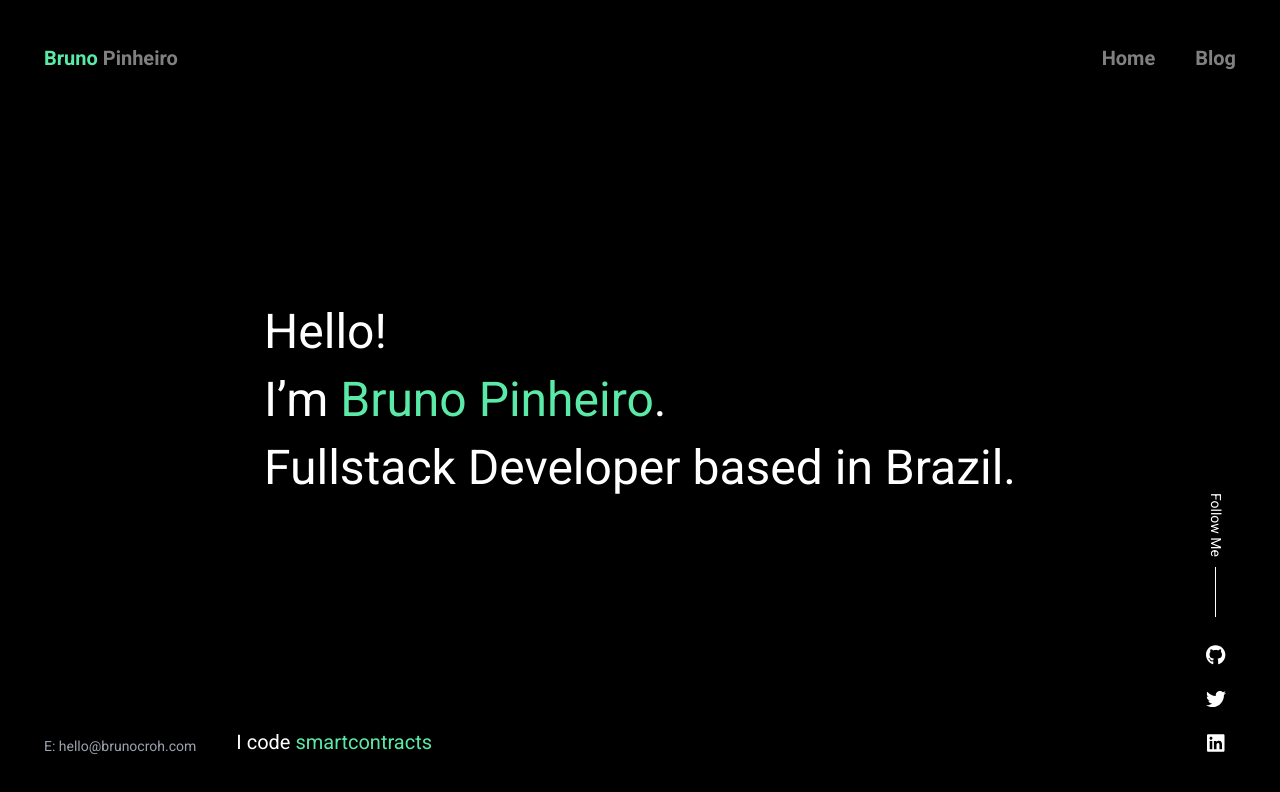
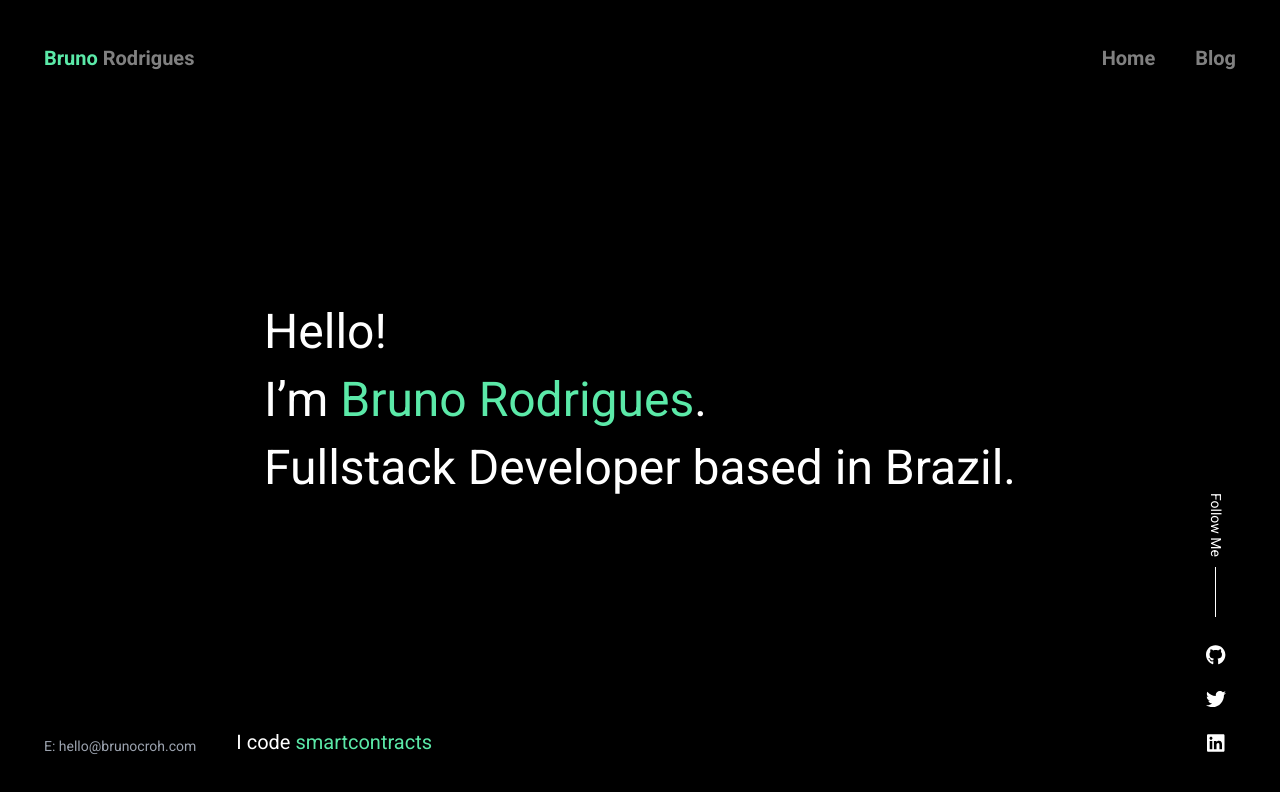
Before and after one commit to brunocroh/blog, a Next.js app: page / in a window 1280 px wide. Shown: the top 792 px of the page. Built offline with nearby package versions, Linux system fonts and the light colour scheme.

Commit message:
chore: replace name from bruno pinheiro to bruno rodrigues

```diff
--- a/app/layout.tsx
+++ b/app/layout.tsx
@@ -5,7 +5,6 @@ import { ReactNode } from "react";
 import "tailwindcss/tailwind.css";
 import "../styles/globals.css";
 import "@fortawesome/fontawesome-svg-core/styles.css";
-import Grained from "@/components/Grained";
 
 export const metadata = {
   title: "Next.js",
@@ -16,7 +15,7 @@ export default function RootLayout({ children }: { children: ReactNode }) {
   return (
     <html lang="en">
       <Head>
-        <title>Bruno Pinheiro</title>
+        <title>Bruno Rodrigues</title>
         <link rel="icon" href="/favicon.ico" />
         <link
           href="https://fonts.googleapis.com/css?family=Roboto:100,100i,300,300i,400,400i,500,500i,700,700i,900,900i&display=swap&subset=cyrillic"
@@ -26,20 +25,20 @@ export default function RootLayout({ children }: { children: ReactNode }) {
         <meta property="og:url" content="https://brunocroh.com" />
         <meta
           property="og:type"
-          content="Hello, I’m Bruno Pinheiro, Fullstack Developer based in Brazil."
+          content="Hello, I’m Bruno Rodrigues, Fullstack Developer based in Brazil."
         />
         <meta property="fb:app_id" content="" />
-        <meta property="og:title" content="Bruno Pinheiro Website and blog" />
+        <meta property="og:title" content="Bruno Rodrigues Website and blog" />
         <meta name="twitter:card" content="summary_large_image" />
-        <meta name="twitter:title" content="Hello, I’m Bruno Pinheiro!" />
+        <meta name="twitter:title" content="Hello, I’m Bruno Rodrigues!" />
         <meta
           name="twitter:description"
-          content="Hello, I’m Bruno Pinheiro, Fullstack Developer based in Brazil."
+          content="Hello, I’m Bruno Rodrigues, Fullstack Developer based in Brazil."
         />
         <meta name="twitter:site" content="@brunocroh" />
         <meta
           property="og:description"
-          content="Hello, I’m Bruno Pinheiro, Fullstack Developer based in Brazil."
+          content="Hello, I’m Bruno Rodrigues, Fullstack Developer based in Brazil."
         />
         <meta property="og:image" content="https://brunocroh.com/me.jpeg" />
       </Head>
--- a/components/MiniBio/index.tsx
+++ b/components/MiniBio/index.tsx
@@ -6,7 +6,7 @@ const MiniBio: NextPage = () => {
       <div className="flex flex-col">
         <span className="text-white mb-5 text-5xl">Hello!</span>
         <span className="text-white mb-5 text-5xl">
-          I’m <span className="text-primary"> Bruno Pinheiro</span>.
+          I’m <span className="text-primary"> Bruno Rodrigues</span>.
         </span>
         <span className="text-white text-5xl">
           Fullstack Developer based in Brazil.
--- a/components/NavBar/index.tsx
+++ b/components/NavBar/index.tsx
@@ -23,7 +23,7 @@ const NavBar: NextPage = () => {
         <a>
           <span className="text-primary font-bold text-xl">
             {"Bruno "}
-            <span className="text-[rgba(255,255,255,0.5)]">Pinheiro</span>
+            <span className="text-[rgba(255,255,255,0.5)]">Rodrigues</span>
           </span>
         </a>
       </Link>
```
